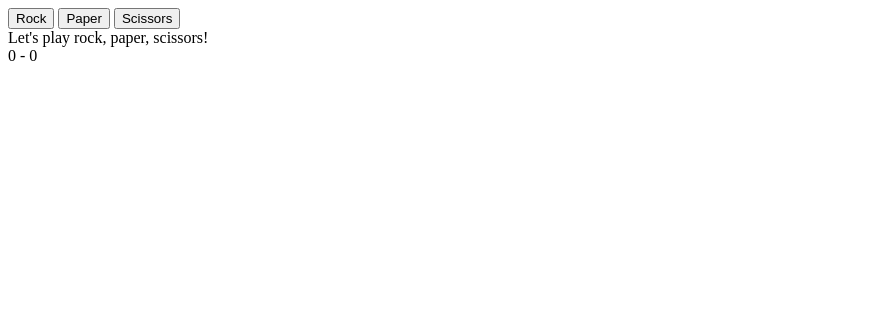
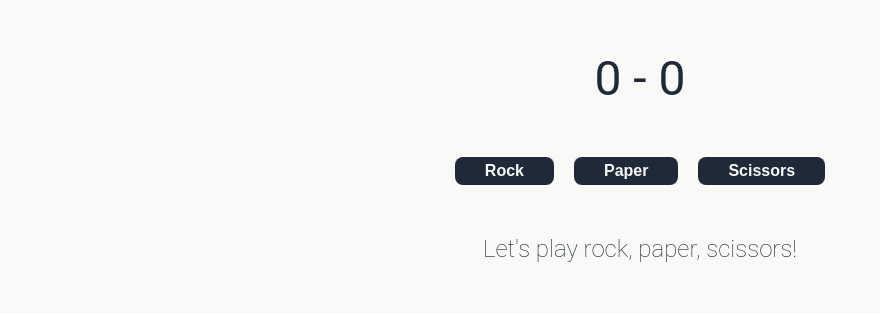
Before and after one commit to nbridgeman/odin-rock-paper-scissors, a plain HTML site: page index.html in a window 1280 px wide. Shown: the whole page, without its empty margins (0-880 px from the left). Drawn offline with Linux system fonts and the light colour scheme.

Commit message:
Added basic styling

```diff
--- a/index.html
+++ b/index.html
@@ -3,13 +3,22 @@
     <head>
         <title>Rock, paper, scissors</title>
         <meta charset="UTF-8">
+        <link rel="stylesheet" href="./style.css">
     </head>
     <body>
-        <button data-move="rock">Rock</button>
-        <button data-move="paper">Paper</button>
-        <button data-move="scissors">Scissors</button>
-        <div id="results">Let's play rock, paper, scissors!</div>
-        <div id="score">0 - 0</div>
+      <div class="center">
+        <div class="text">
+          <p id="score">0 - 0</p>
+        </div>
+        <div class="moves">
+          <button data-move="rock">Rock</button>
+          <button data-move="paper">Paper</button>
+          <button data-move="scissors">Scissors</button>
+        </div>
+        <div class="text">
+          <p id="results">Let's play rock, paper, scissors!</p>
+        </div>
+      </div>
     </body>
     <script src="rps.js"></script>
 </html>
--- a/rps.js
+++ b/rps.js
@@ -13,21 +13,21 @@ function playRound(playerSelection, computerSelection) {
         return "It's a tie!"
     } else if (playerSelection.toLowerCase() == "rock") {
         if (computerSelection == "paper") {
-            return "You lose! Paper beats rock"
+            return "You lose! Paper beats rock."
         } else { // scissors
-            return "You win! Rock beats scissors"
+            return "You win! Rock beats scissors."
         }
     } else if (playerSelection.toLowerCase() == "paper") {
         if (computerSelection == "rock") {
-            return "You win! Paper beats rock"
+            return "You win! Paper beats rock."
         } else { //scissors
-            return "You lose! Scissors beats paper"
+            return "You lose! Scissors beats paper."
         }
     } else if (playerSelection.toLowerCase() == "scissors") {
         if (computerSelection == "rock") {
-            return "You lose! Rock beats scissors"
+            return "You lose! Rock beats scissors."
         } else { // paper
-            return "You win! Scissors beats paper"
+            return "You win! Scissors beats paper."
         }
     }
 }
--- a/style.css
+++ b/style.css
@@ -0,0 +1,49 @@
+body {
+    display: flex;
+    flex-direction: column;
+    font-family: 'Roboto', Arial, Helvetica, sans-serif;
+    margin: 0 auto;
+}
+
+.moves {
+  display: flex;
+  flex-flow: row nowrap;
+  justify-content: center;
+  align-items: center;
+  gap: 20px;
+  padding: 30px 400px 30px;
+  background-color: #F9FAF8;
+}
+
+.moves button {
+  padding: 5px 30px;
+  background-color: #1F2937;
+  color: #F9FAF8;
+  border: 0;
+  border-radius: 8px;
+  font-weight: bold;
+  font-size: 16px;
+}
+
+.text {
+  display: flex;
+  flex-flow: column;
+  justify-content: center;
+  align-items: center;
+  gap: 0px;
+  background-color: #F9FAF8;
+}
+
+#score {
+  font-size: 48px;
+  color: #1F2937;
+  font-weight: extra-bold;
+  margin: 50px auto 20px;
+}
+
+#results {
+  font-size: 24px;
+  color: #1F2937;
+  font-weight: lighter;
+  margin: 20px auto 50px;
+}
```
